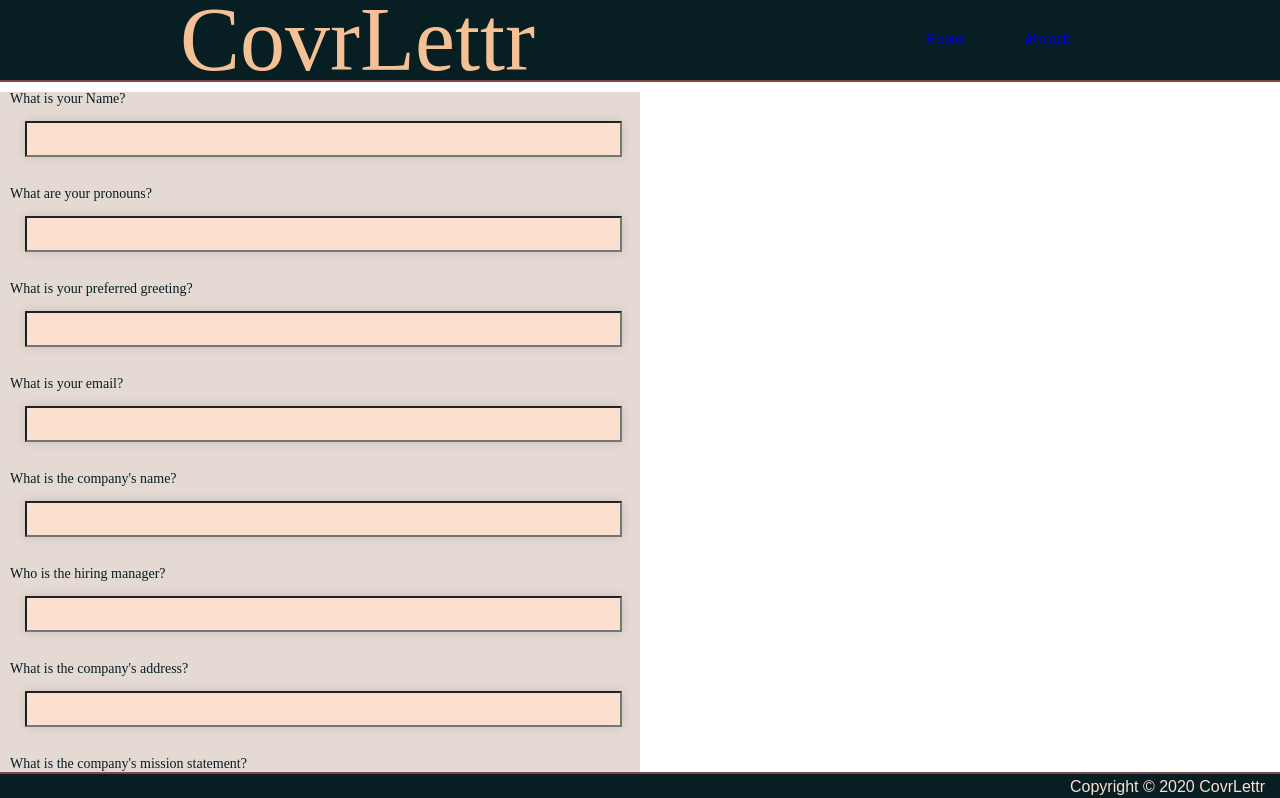
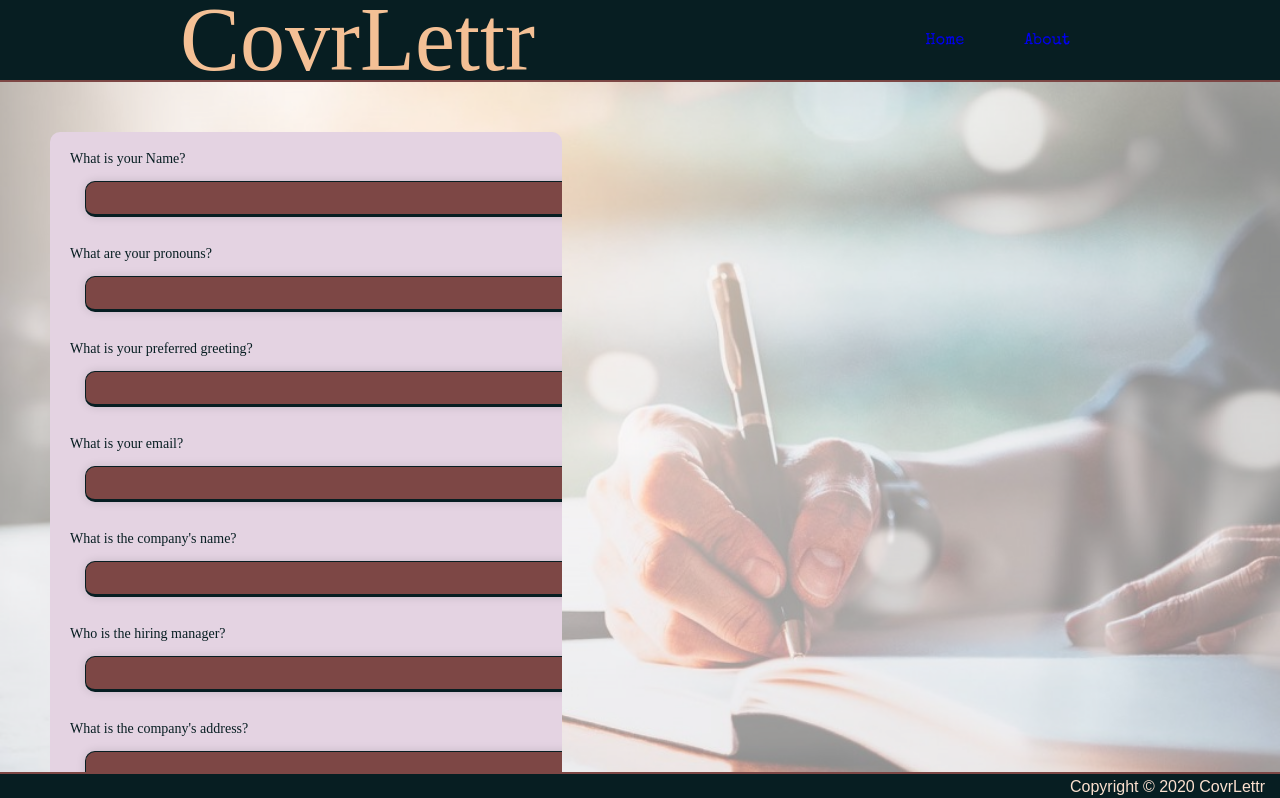
Before and after one commit to covrLettr/covrLettr-React, a React app: page / in a window 1280 px wide. Shown: the top 798 px of the page. Built offline with nearby package versions, Linux system fonts and the light colour scheme.

Commit message:
small styling changes

```diff
--- a/src/components/Form/Form.css
+++ b/src/components/Form/Form.css
@@ -1,24 +1,30 @@
 .Form {
-    margin: 10px;
+    margin: 50px;
     display: flex;
     flex-direction: column;
     overflow: scroll;
     padding-bottom: 40px;
     font-size: 14px;
     color: #071E22;
+    border-radius: 10px;
+    z-index: 5;
 
     input {
         background-color: #FBE0CF;
     }
 
-    h6 input {
+    form {
+        margin: 20px;
+    }
+
+    input {
         background-color: #7D4745;
         border: 1px solid  #071E22;
         border-radius: 10px;
         border-width: 1px 1px 3px;
-        width: 25%;
         color: #FBE0CF;
         font-size: 16px;
+        width: 70%;
 
     }
 
@@ -36,7 +42,6 @@
         border-radius: 10px;
         border-width: 1px 1px 3px;
         margin-bottom: 10px;
-
     }
 
     button br {
@@ -57,8 +62,8 @@
 }
 
 section {
-    background-color: rgb(228, 218, 211);
-    width: 50%;
+    background-color: rgb(228, 211, 226);
+    width: 40%;
     margin: 10px;
     margin-left: 20px;
 }
--- a/src/components/Form/Form.js
+++ b/src/components/Form/Form.js
@@ -10,13 +10,11 @@ const Form = ({ onSubmit }) => {
   ));
 
   return (
-    <section>
-      <form className={styles.Form}>
+    <section className={styles.Form}>
+      <form>
         {inputFormElements}
-        <h6>
-          <input type="reset"  name="ResetButton" value="Reset"></input>
-        </h6>
-        <button className={styles.Form} onSubmit={onSubmit} >Create <br/> Covr Lettr</button>
+        <input type="reset"  name="ResetButton" value="Reset"></input>
+        <button onSubmit={onSubmit} >Create <br/> Covr Lettr</button>
       </form>
     </section>
   );
--- a/src/components/Header/Header.js
+++ b/src/components/Header/Header.js
@@ -1,7 +1,6 @@
 import React from 'react';
 import { Link } from 'react-router-dom';
 import styles from './Header.css';
-import covrLettrImg from '../../assets/covrLettr.png';
 
 const Header = () => (
   <header className={styles.Header}>
--- /dev/null
+++ b/src/containers/CovrLettr.css
@@ -0,0 +1,15 @@
+.Main {
+  display: flex;
+  background-image: url('../components/assets/heroImage.jpg');
+  background-size: cover;
+
+  form {
+    width: 40vw;
+  }
+
+  div {
+    height: 100vh;
+    width: 100vw;
+    background: rgba(255, 255, 255, 0.5);
+  }
+}
--- a/src/containers/CovrLettr.js
+++ b/src/containers/CovrLettr.js
@@ -1,8 +1,14 @@
 import React from 'react';
 import Form from '../components/Form/Form';
+// import HeroImage from '../components/HeroImage/HeroImage';
+import styles from './CovrLettr.css';
 
 const CovrLettr = () => (
-  <Form />
+  <main className={styles.Main}>
+    < div >
+      <Form />
+    </div>
+  </main>
 )
 ;
 
```
Also changed, not shown: src/assets/covrLettr.png (deleted).
